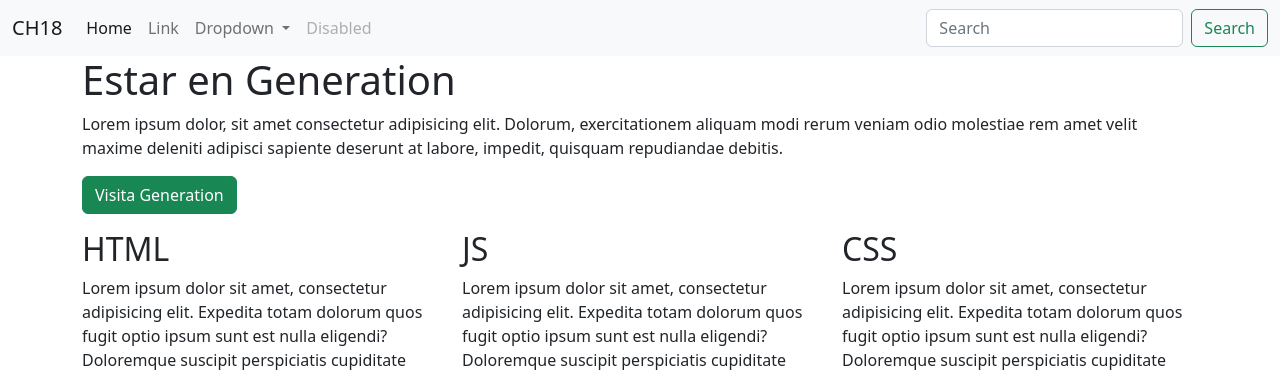
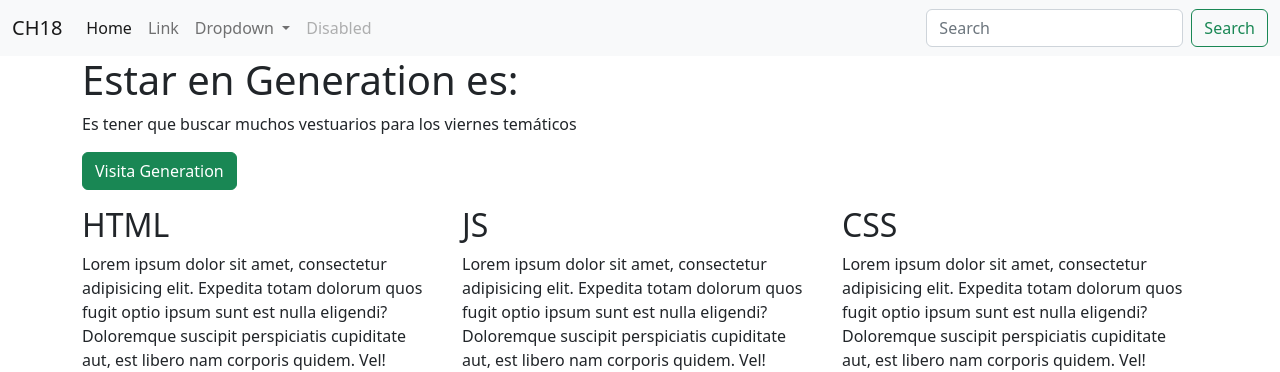
Before and after one commit to laloPadilla10/webtest, a plain HTML site: page index.html in a window 1280 px wide. Shown: the top 372 px of the page. Drawn offline with Linux system fonts and the light colour scheme.

Commit message:
ci: title change

```diff
--- a/index.html
+++ b/index.html
@@ -62,10 +62,8 @@
         <!-- Descripción Generation -->
         <div class="row">
             <div>
-                <h1>Estar en Generation</h1>
-                <p>Lorem ipsum dolor, sit amet consectetur adipisicing elit. Dolorum, exercitationem aliquam modi rerum
-                    veniam odio molestiae rem amet velit maxime deleniti adipisci sapiente deserunt at labore, impedit,
-                    quisquam repudiandae debitis.</p>
+                <h1>Estar en Generation es:</h1>
+                <p>Es tener que buscar muchos vestuarios para los viernes temáticos </p>
                 <p> <a href="http://mexico.generation.org" target="_blank" class="btn btn-success">Visita Generation</a>
                 </p>
             </div>
```
